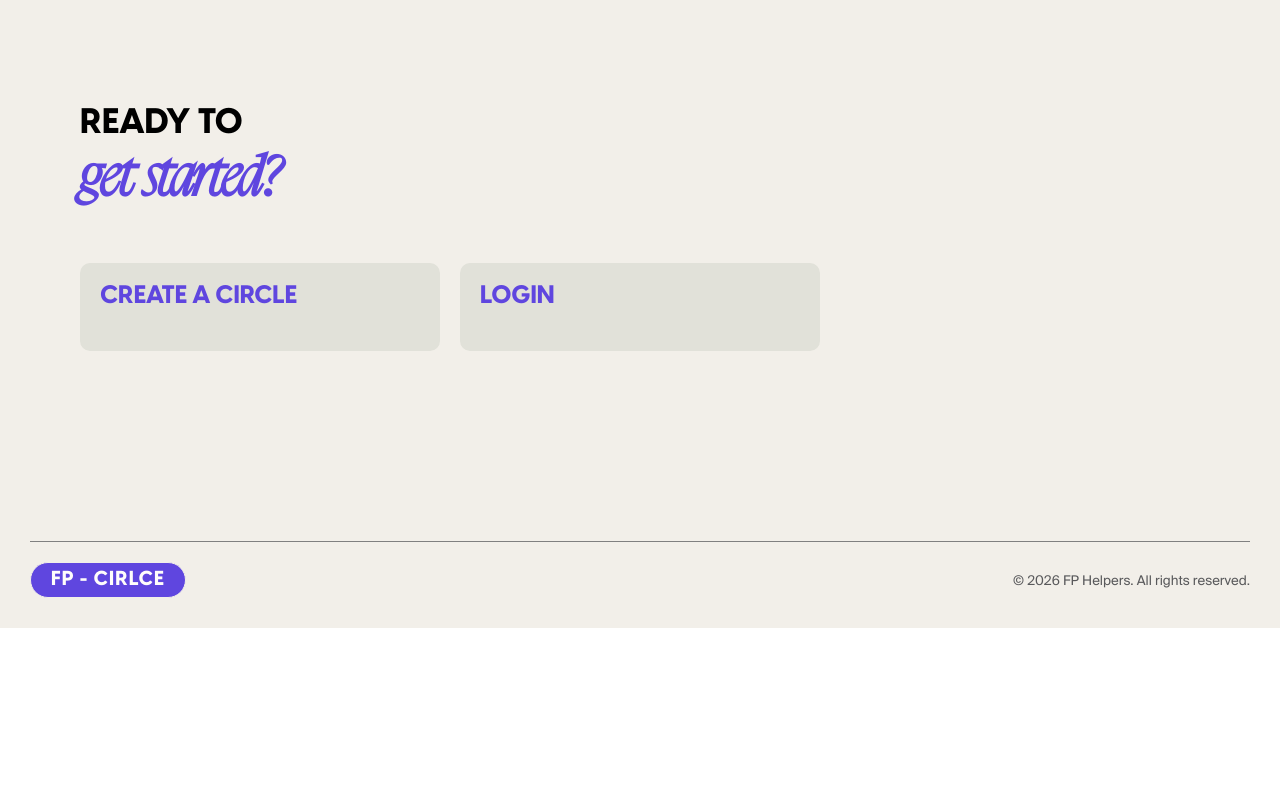
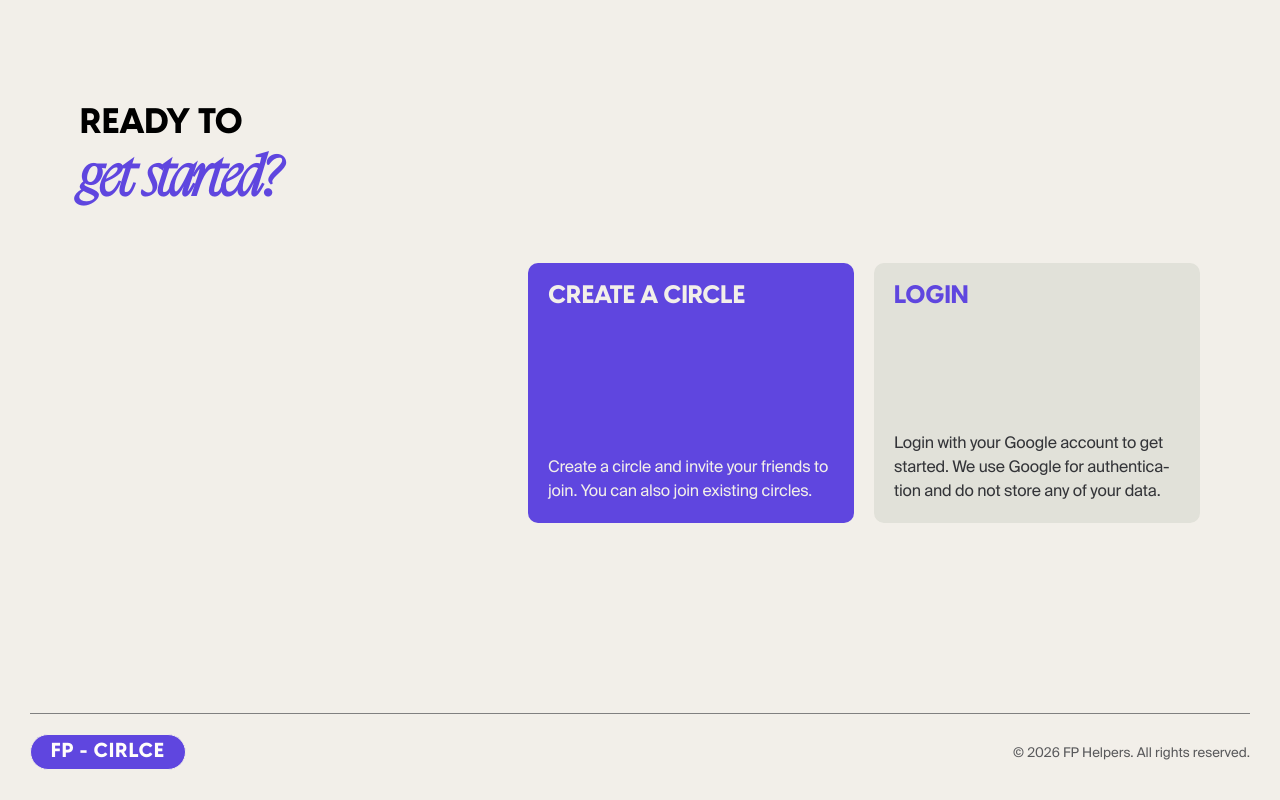
Before and after one commit to ChristianWare/FP-Helpers, a Next.js app: page / in a window 1280 px wide. Shown: the part 2364-3164 px from the top of the page. Before the commit the page ends 2992 px from the top, so only its background shows below. Built offline with nearby package versions, Linux system fonts and the light colour scheme.

Commit message:
first steps code updated

```diff
--- a/src/components/HomePage/FirstStep/FirstStep.module.css
+++ b/src/components/HomePage/FirstStep/FirstStep.module.css
@@ -7,7 +7,6 @@
 }
 
 .heading {
-  /* width: 45%; */
   margin-top: 1rem;
   font-size: 3.5rem;
 }
@@ -22,8 +21,10 @@
 
 .bottomMap {
   display: grid;
-  grid-template-columns: repeat(3, 1fr);
+  grid-template-columns: repeat(2, 1fr);
   grid-gap: 2rem;
+  width: 60%;
+  margin-left: auto;
 }
 
 .card {
@@ -34,10 +35,12 @@
   flex-direction: column;
   align-items: flex-start;
   justify-content: space-between;
-  gap: 2rem;
+  gap: 10rem;
 }
 
-
+.card:nth-child(1) {
+  background-color: var(--purple);
+}
 
 .title {
   font-size: 2.5rem;
@@ -46,6 +49,10 @@
   margin-bottom: 2rem;
   font-family: var(--VisbyCF);
   width: 70%;
+}
+
+.card:nth-child(1) .title, .card:nth-child(1) .desc {
+  color: var(--tan);
 }
 
 .addTitle {
@@ -77,6 +84,13 @@
   border-radius: 10px;
 }
 
+@media screen and (max-width: 1268px) {
+  .bottomMap {
+    width: 100%;
+  }
+}
+
+
 @media screen and (max-width: 1068px) {
   .top {
     display: flex;
@@ -95,13 +109,13 @@
     grid-template-columns: repeat(2, 1fr);
   }
 
-  .card:nth-child(1) {
+  /* .card:nth-child(1) {
     display: none;
-  }
+  } */
 
-  .problemContainer {
+  /* .problemContainer {
     margin-top: 2rem;
-  }
+  } */
 }
 
 @media screen and (max-width: 868px) {
--- a/src/components/HomePage/FirstStep/FirstStep.tsx
+++ b/src/components/HomePage/FirstStep/FirstStep.tsx
@@ -1,16 +1,15 @@
 import styles from "./FirstStep.module.css";
 import LayoutWrapper from "@/components/shared/LayoutWrapper";
 const data = [
-
   {
     id: 14,
     title: "Create a circle",
-
+    desc: "Create a circle and invite your friends to join. You can also join existing circles.",
   },
   {
     id: 1,
     title: "Login",
-
+    desc: "Login with your Google account to get started. We use Google for authentication and do not store any of your data.",
   },
 ];
 
@@ -30,7 +29,7 @@ const FirstStep = () => {
               {data.map((x) => (
                 <div className={styles.card} key={x.id}>
                   <h3 className={styles.title}>{x.title}</h3>
-
+                  <p className={styles.desc}>{x.desc}</p>
                 </div>
               ))}
             </div>
```
